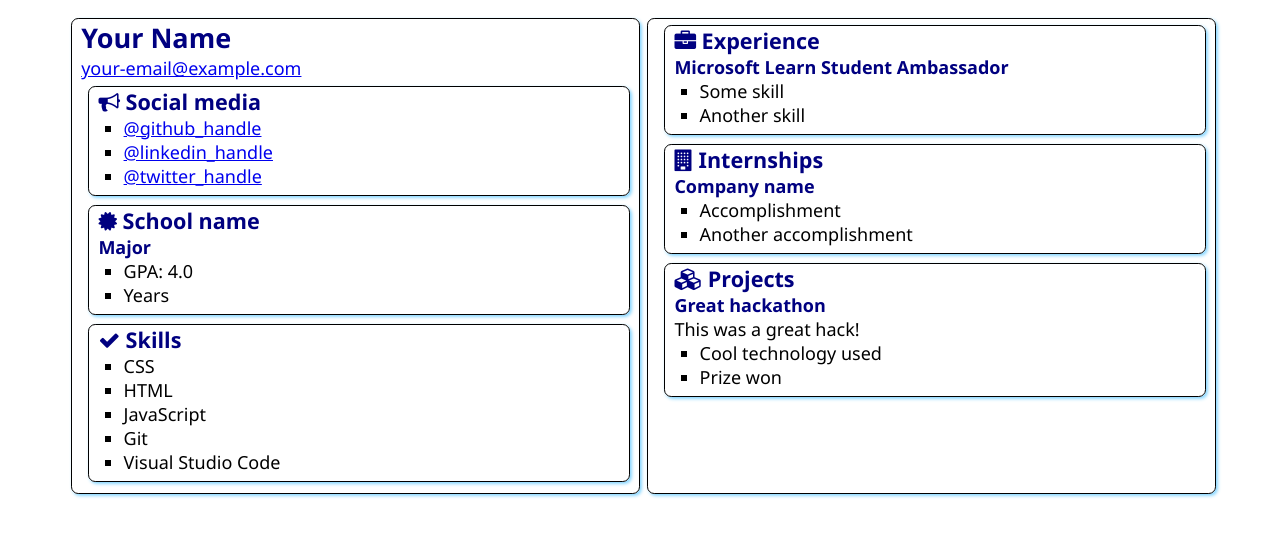
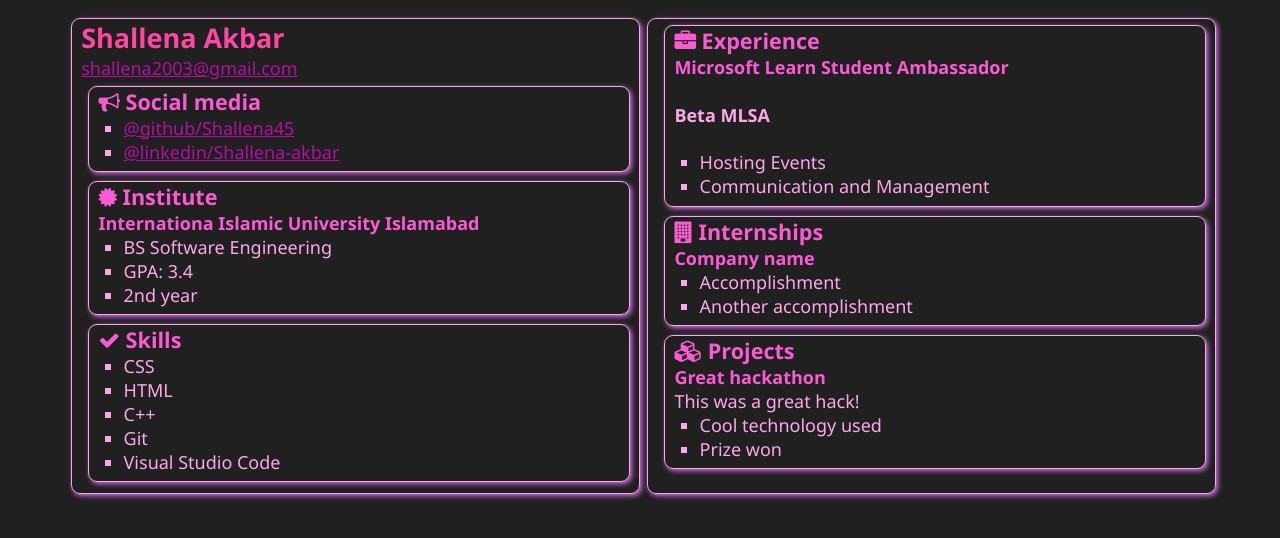
Before and after one commit to Shallena45/MLSA-Task, a plain HTML site: page src/index.html in a window 1280 px wide. Drawn offline with Linux system fonts and the light colour scheme.

Commit message:
Resume file

```diff
--- a/src/index.html
+++ b/src/index.html
@@ -12,8 +12,8 @@
 <body>
     <main>
         <article class="box">
-            <h1>Your Name</h1>
-            <div><a href="mailto:your.email@example.com">your-email@example.com</a></div>
+            <h1>Shallena Akbar</h1>
+            <div><a href="shallena2003@gmail.com">shallena2003@gmail.com</a></div>
 
             <section class="box">
                 <h2>
@@ -21,9 +21,8 @@
                     Social media
                 </h2>
                 <ul>
-                    <li><a href="https://github.com/<handle>">@github_handle</a></li>
-                    <li><a href="https://linkedin.com/in/<handle>">@linkedin_handle</a></li>
-                    <li><a href="https://twitter.com/<handle>">@twitter_handle</a></li>
+                    <li><a href="https://github.com/Shallena45">@github/Shallena45</a></li>
+                    <li><a href="https://www.linkedin.com/in/shallena-akbar-2a6a24299/">@linkedin/Shallena-akbar</a></li>
                 </ul>
             </section>
 
@@ -31,12 +30,13 @@
                 <div class="education">
                     <h2>
                         <i class="fa fa-certificate" aria-hidden="true"></i>
-                        School name
+                        Institute
                     </h2>
-                    <h3>Major</h3>
+                    <h3>Internationa Islamic University Islamabad</h3>
                     <ul>
-                        <li>GPA: 4.0</li>
-                        <li>Years</li>
+                        <li>BS Software Engineering</li>
+                        <li>GPA: 3.4</li>
+                        <li>2nd year</li>
                     </ul>
                 </div>
             </section>
@@ -49,7 +49,7 @@
                 <ul>
                     <li>CSS</li>
                     <li>HTML</li>
-                    <li>JavaScript</li>
+                    <li>C++</li>
                     <li>Git</li>
                     <li>Visual Studio Code</li>
                 </ul>
@@ -62,9 +62,10 @@
                     Experience
                 </h2>
                 <h3>Microsoft Learn Student Ambassador</h3>
+                <h4>Beta MLSA</h4>
                 <ul>
-                    <li>Some skill</li>
-                    <li>Another skill</li>
+                    <li>Hosting Events</li>
+                    <li>Communication and Management</li>
                 </ul>
             </section>
             <section class="box">
--- a/src/style.css
+++ b/src/style.css
@@ -2,7 +2,8 @@ body {
     font-family: 'Segoe UI', Tahoma, Geneva, Verdana, sans-serif;
     font-size: 18px;
     margin: 1% 5%;
-    background-color:E6F7FF;
+    background-color:rgb(32, 32, 32);
+    color: rgb(253, 167, 233);
 }
 
 main {
@@ -12,8 +13,8 @@ main {
 
 
 .box {
-    box-shadow: .1em .1em .2em #80D4FF;
-    border-radius: .4em;
+    box-shadow: .1em .1em .3em #d871ed;
+    border-radius: .5em;
     border-width: .01em;
     border-style: solid;
     margin-left: .4em;
@@ -22,20 +23,42 @@ main {
     margin-top: .3em;
 }
 
+section:hover{
+    background-color: rgb(253, 167, 233);
+    color: rgb(32, 32, 32);
+    transition: 1s;
+}
+section h1, section h2, section, h3{
+    transition:color 0.5s;
+}
+
+section h1:hover{
+    color: rgb(32, 32, 32);
+}
+
+section h2:hover{
+    color: rgb(32, 32, 32);
+}
+
+section h3:hover{
+    color: rgb(32, 32, 32);
+}
+
 h1 {
-    color: navy;
+    color: rgb(255, 70, 162);
     margin: 0em;
     display: block;
 }
 
 h2 {
-    color: navy;
+    color: rgb(250, 90, 210);
     font-size: 1.2em;
+
     margin: 0em;
 }
 
 h3 {
-    color: navy;
+    color: rgb(250, 90, 210);
     font-size: 1em;
     margin: 0em;
 }
@@ -45,3 +68,7 @@ ul {
     list-style-type: square;
     padding-left: 1.4em;
 }
+
+a{
+    color: #b30ea2;
+}
```
